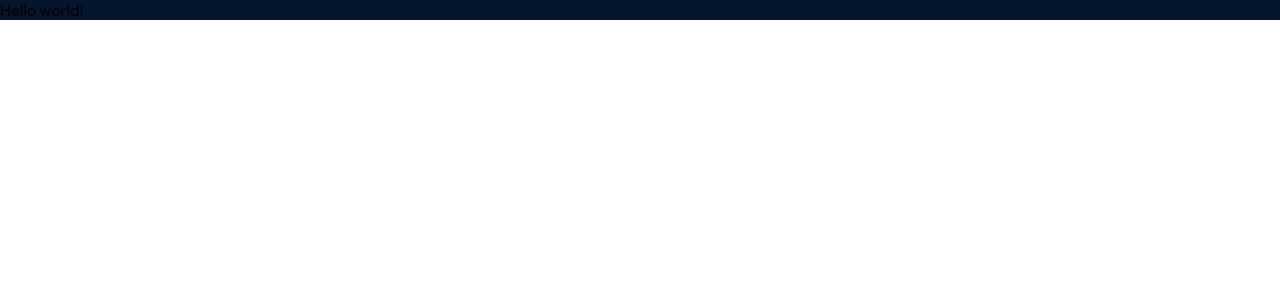
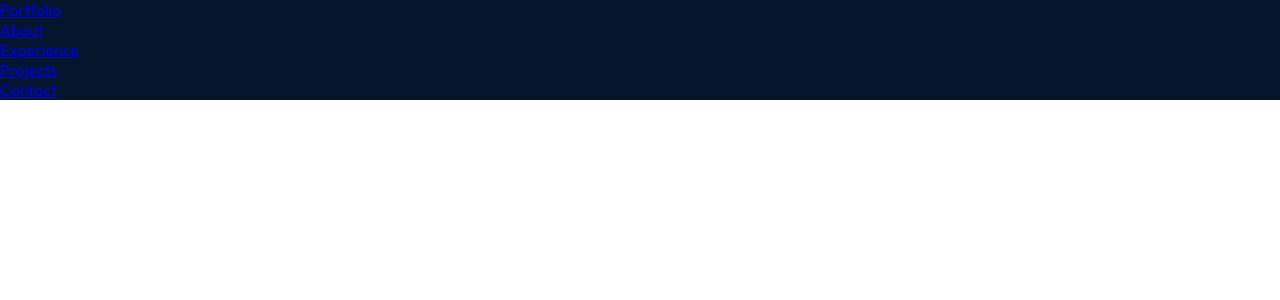
Before and after one commit to Supuni007/Portfolio, a React (Vite) app: page / in a window 1280 px wide. Shown: the top 300 px of the page. Built offline with nearby package versions, Linux system fonts and the light colour scheme.

Commit message:
Create a navbar

```diff
--- a/src/App.jsx
+++ b/src/App.jsx
@@ -1,7 +1,10 @@
 import styles from './App.module.css';
+import { Navbar } from './components/Navbar/Navbar';
 
 function App() {
-  return <div className={styles.App}>Hello world!</div>;
+  return <div className={styles.App}>
+    <Navbar />
+  </div>;
 }
 
 export default App;
--- a/src/App.module.css
+++ b/src/App.module.css
@@ -4,4 +4,6 @@
     background-color: var(--color-bg);
     width: 100%;
     height: 100%;
+
+    color: white;
 }
--- /dev/null
+++ b/src/components/Navbar/Navbar.jsx
@@ -0,0 +1,28 @@
+import React from "react";
+
+import styles from "./Navbar.module.css";
+
+export const Navbar = () => {
+    return (
+        <nav className={styles.navbar}>
+            <a className={styles.title} href="/">Portfolio</a>
+
+            <div className={styles.menu}>
+                <ul className={styles.menuItems}>
+                    <li>
+                        <a href="#about">About</a>
+                    </li>
+                    <li>
+                        <a href="#experience">Experience</a>
+                    </li>
+                    <li>
+                        <a href="#projects">Projects</a>
+                    </li>
+                    <li>
+                        <a href="#contact">Contact</a>
+                    </li>
+                </ul>
+            </div>
+        </nav>
+    );
+};
```
Also changed, not shown: src/components/Navbar/Navbar.module.css (added).
